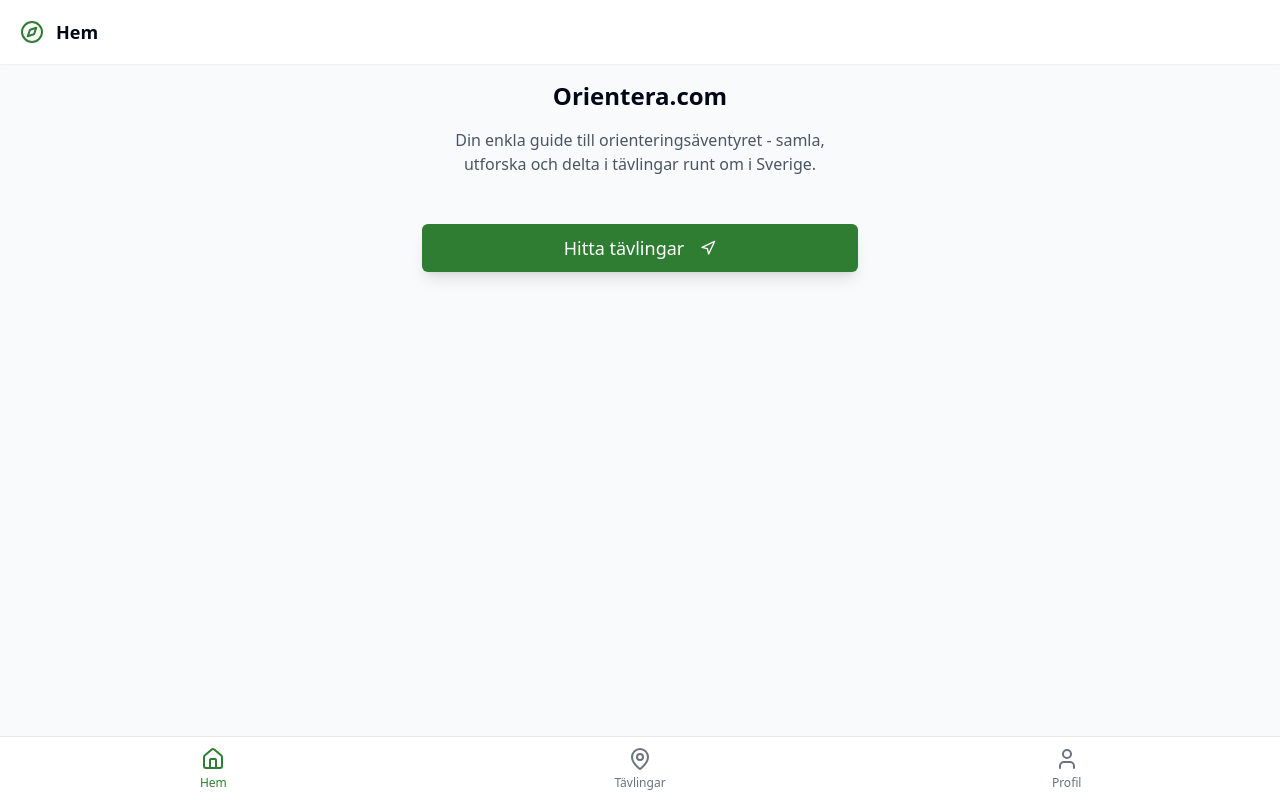
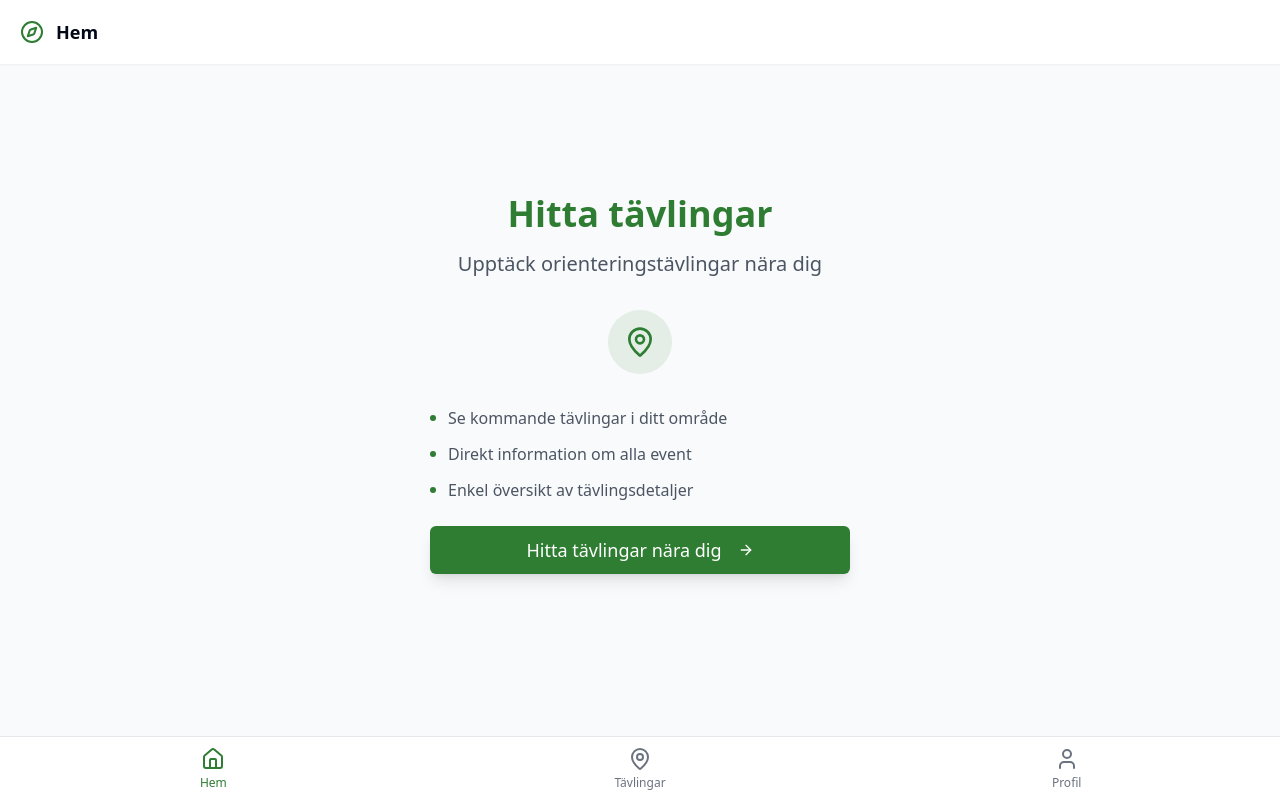
Before and after one commit to runemalm/orientera-mobile, a React (Vite) app: page /home in a window 1280 px wide. Built offline with nearby package versions, Linux system fonts and the light colour scheme.

Commit message:
Refactor: Improve home page for conversions
Improve the home page to be more focused on the "find competitions" feature.

```diff
--- a/src/pages/HomePage.tsx
+++ b/src/pages/HomePage.tsx
@@ -2,7 +2,7 @@
 import React from 'react';
 import { useNavigate } from 'react-router-dom';
 import { Button } from '@/components/ui/button';
-import { Navigation } from 'lucide-react';
+import { MapPin, ArrowRight } from 'lucide-react';
 import MobileLayout from '../components/layout/MobileLayout';
 
 const HomePage: React.FC = () => {
@@ -14,20 +14,44 @@ const HomePage: React.FC = () => {
 
   return (
     <MobileLayout title="Hem">
-      <div className="p-4 space-y-6">
-        <div className="text-center">
-          <h1 className="text-2xl font-bold mb-4">Orientera.com</h1>
-          <p className="text-gray-600 mb-6">
-            Din enkla guide till orienteringsäventyret - samla, utforska och delta i tävlingar runt om i Sverige.
+      <div className="flex flex-col min-h-[80vh] justify-center p-6 space-y-8">
+        <div className="text-center space-y-4">
+          <h1 className="text-4xl font-bold text-primary">
+            Hitta tävlingar
+          </h1>
+          <p className="text-xl text-gray-600">
+            Upptäck orienteringstävlingar nära dig
           </p>
         </div>
 
-        <Button
-          onClick={handleFindCompetitions}
-          className="w-full py-6 text-lg shadow-lg hover:scale-105 transition-transform group"
-        >
-          Hitta tävlingar <Navigation className="ml-2 group-hover:translate-x-1 transition-transform" />
-        </Button>
+        <div className="flex justify-center">
+          <div className="w-16 h-16 bg-primary/10 rounded-full flex items-center justify-center">
+            <MapPin className="w-8 h-8 text-primary" />
+          </div>
+        </div>
+
+        <div className="space-y-6">
+          <ul className="space-y-3">
+            {[
+              'Se kommande tävlingar i ditt område',
+              'Direkt information om alla event',
+              'Enkel översikt av tävlingsdetaljer'
+            ].map((feature, index) => (
+              <li key={index} className="flex items-center gap-3">
+                <div className="w-1.5 h-1.5 rounded-full bg-primary" />
+                <span className="text-gray-600">{feature}</span>
+              </li>
+            ))}
+          </ul>
+
+          <Button
+            onClick={handleFindCompetitions}
+            className="w-full py-6 text-lg shadow-lg hover:scale-105 transition-transform duration-200 group"
+          >
+            Hitta tävlingar nära dig
+            <ArrowRight className="ml-2 w-5 h-5 group-hover:translate-x-1 transition-transform" />
+          </Button>
+        </div>
       </div>
     </MobileLayout>
   );
```
